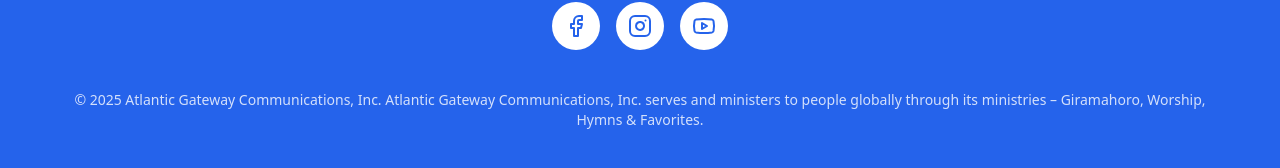
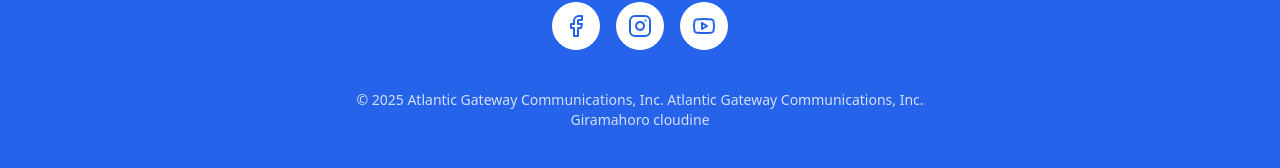
Before and after one commit to Uwerajanviere/wirshipping, a Next.js app: page / in a window 1280 px wide. Shown: the part 1438-1606 px from the top of the page. Built offline with nearby package versions, Linux system fonts and the light colour scheme; no server answers; the database is empty.

Commit message:
Update footer: replace ministry text with Giramahoro cloudine

```diff
--- a/components/footer.tsx
+++ b/components/footer.tsx
@@ -83,8 +83,9 @@ export function Footer() {
           <div className="text-center text-white/80 text-sm px-4">
             <p>
               © {new Date().getFullYear()} Atlantic Gateway Communications, Inc. Atlantic Gateway Communications, Inc.
-              serves and ministers to people globally through its ministries – Giramahoro, Worship, Hymns &
-              Favorites.
+            </p>
+            <p>
+              Giramahoro cloudine
             </p>
           </div>
         </div>
```
